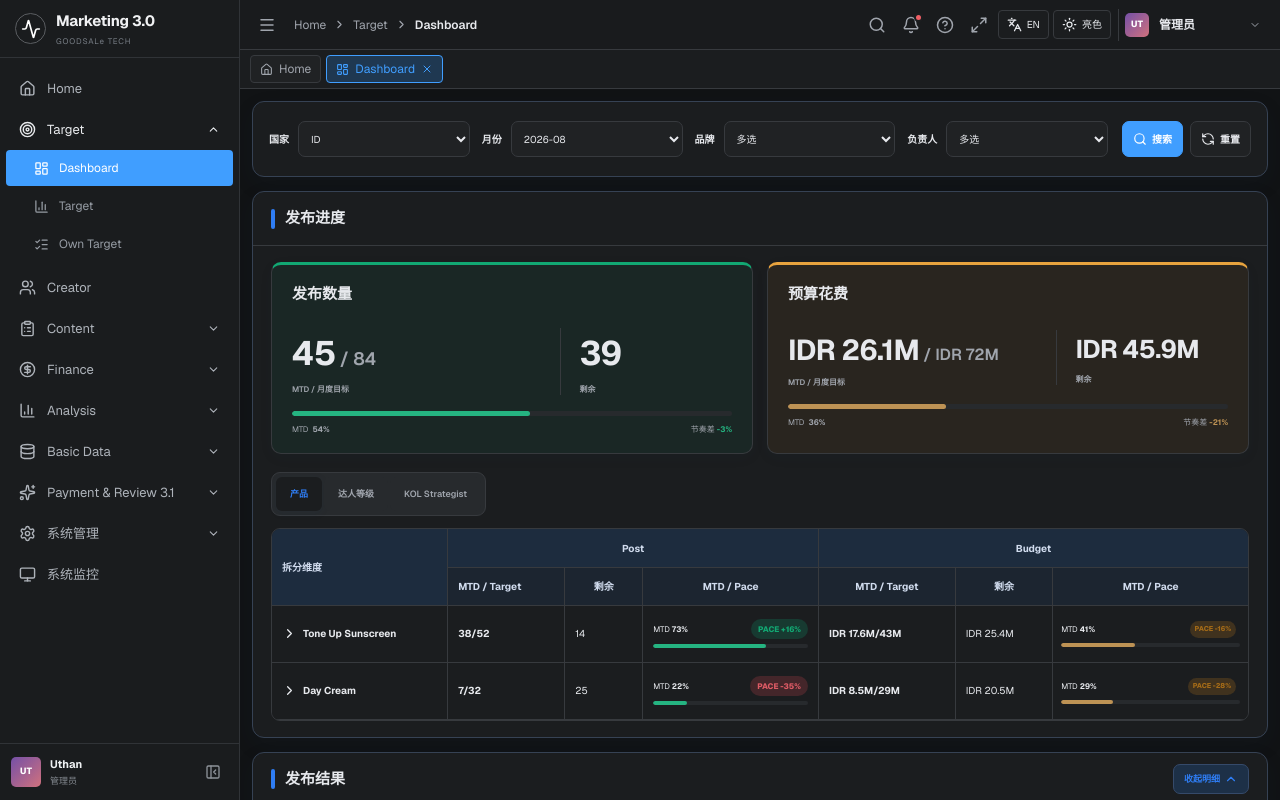
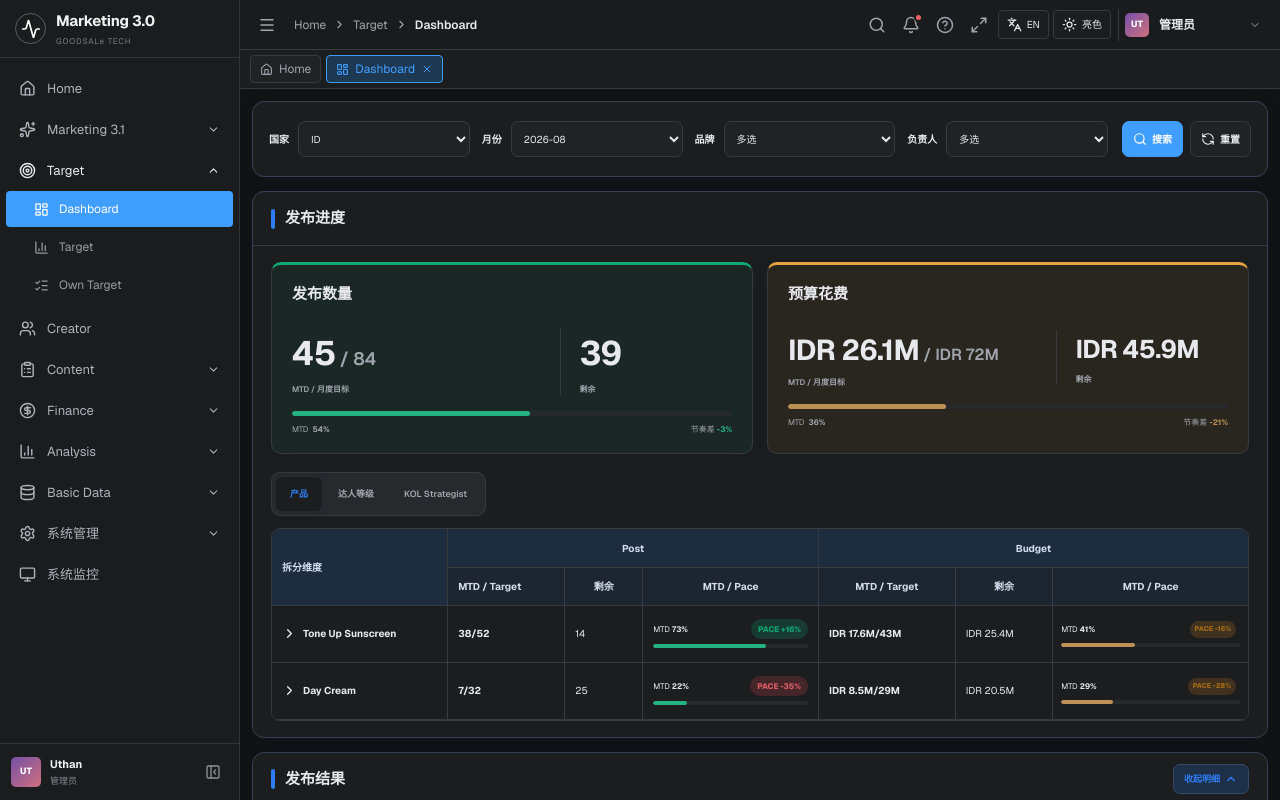
Before and after one commit to yusan531/Uthan_Marketing, a Next.js app: page / in a window 1280 px wide. Shown: the top 800 px of the page. Built offline with nearby package versions, Linux system fonts and the light colour scheme.

Commit message:
Simplify and reposition Marketing 3.1 menu

```diff
--- a/app/marketing-config.ts
+++ b/app/marketing-config.ts
@@ -367,18 +367,18 @@ pageConfigs.payment31 = {
   seed: [{ id: 3001, paymentNo: "PID20260826000031", creatorName: "alkkna", brand: "Glowsicha", owner: "Ajeng Salma Nadhifa Fitriani", qty: 3, unitPrice: 350000, totalPrice: 1050000, expectedPostDate: "2026-09-18", reviewQty: 1, supervisorApproval: "Approved", ceoApproval: "Pending" }],
 };
 pageConfigs.review31a = { key: "review31a", titleZh: "Review3.1-A · 关联明细", titleEn: "Review3.1-A · Linked Detail", descZh: "方案 A：选择 Payment ID + Post No.，单条带出 Post Plan，并保留完整 Payment Post Plan 对照表。", descEn: "Option A: select Payment ID + Post No., auto-fill one plan and retain the full payment plan reference.", filters: review31Filters, fields: reviewBaseFields, columns: review31Columns, actions: ["add", "edit", "export"], seed: review31Seed };
-pageConfigs.review31b = { key: "review31b", titleZh: "Review3.1-B · 计划编辑", titleEn: "Review3.1-B · Plan Editing", descZh: "方案 B：Post Info 与可编辑 Post Plan 明细集中维护，支持新增和复制计划行。", descEn: "Option B: maintain Post Info and editable Post Plan rows together, with add and copy actions.", filters: review31Filters, fields: reviewBaseFields, columns: review31Columns, actions: ["add", "edit", "export"], seed: review31Seed.map(row => ({ ...row, id: 3201 })) };
+pageConfigs.review31b = { key: "review31b", titleZh: "Review3.1", titleEn: "Review3.1", descZh: "方案 B：Post Info 与可编辑 Post Plan 明细集中维护，支持新增和复制计划行。", descEn: "Option B: maintain Post Info and editable Post Plan rows together, with add and copy actions.", filters: review31Filters, fields: reviewBaseFields, columns: review31Columns, actions: ["add", "edit", "export"], seed: review31Seed.map(row => ({ ...row, id: 3201 })) };
 pageConfigs.review31c = { key: "review31c", titleZh: "Review3.1-C · 计划选择", titleEn: "Review3.1-C · Plan Selection", descZh: "方案 C：先填写发布结果，再从 Payment 的 Post Plan 表中选择待关联明细。", descEn: "Option C: enter publishing results first, then select the linked row from Payment Post Plan.", filters: review31Filters, fields: reviewBaseFields, columns: review31Columns, actions: ["add", "edit", "export"], seed: review31Seed.map(row => ({ ...row, id: 3301 })) };
 
 export const menuGroups: { key: string; zh: string; en: string; pages: { key: PageKey; zh: string; en: string }[] }[] = [
   { key: "home", zh: "Home", en: "Home", pages: [{ key: "home", zh: "Home", en: "Home" }] },
+  { key: "versions", zh: "Marketing 3.1", en: "Marketing 3.1", pages: [{ key: "payment31", zh: "Payment3.1", en: "Payment3.1" }, { key: "review31b", zh: "Review3.1", en: "Review3.1" }, { key: "dashboard31", zh: "Dashboard3.1", en: "Dashboard3.1" }] },
   { key: "target", zh: "Target", en: "Target", pages: [{ key: "targetDashboard", zh: "Dashboard", en: "Dashboard" }, { key: "productTarget", zh: "Target", en: "Target" }, { key: "ownTarget", zh: "Own Target", en: "Own Target" }] },
   { key: "creator", zh: "Creator", en: "Creator", pages: [{ key: "creator", zh: "Creator", en: "Creator" }] },
   { key: "content", zh: "Content", en: "Content", pages: [{ key: "reviews", zh: "Reviews", en: "Reviews" }, { key: "reviews11", zh: "Reviews1.1", en: "Reviews1.1" }, { key: "ownMediaReview", zh: "Own Media Review", en: "Own Media Review" }] },
   { key: "finance", zh: "Finance", en: "Finance", pages: [{ key: "payment", zh: "Payment", en: "Payment" }, { key: "payment11", zh: "Payment1.1", en: "Payment1.1" }, { key: "paymentPriceChange", zh: "Payment Change Price", en: "Payment Change Price" }] },
   { key: "analysis", zh: "Analysis", en: "Analysis", pages: [{ key: "paymentAnalytics", zh: "Payment Analytics", en: "Payment Analytics" }, { key: "paymentReview", zh: "Payment and Review Post", en: "Payment and Review Post" }, { key: "yellowBasket", zh: "Yellow Basket Analytics", en: "Yellow Basket Analytics" }, { key: "topRankVideo", zh: "Top Rank Video", en: "Top Rank Video" }, { key: "targetAnalytics", zh: "Target Analytics", en: "Target Analytics" }, { key: "productAnalytics", zh: "Product Analytics", en: "Product Analytics" }, { key: "reviewLevelAnalytics", zh: "Review Level Analytics", en: "Review Level Analytics" }, { key: "videoAnalytics", zh: "Video Analytics", en: "Video Analytics" }, { key: "kolTargetReport", zh: "KOL Target Analytics", en: "KOL Target Analytics" }, { key: "missingPid", zh: "Missing PID", en: "Missing PID" }] },
   { key: "basic", zh: "Basic Data", en: "Basic Data", pages: [{ key: "brandData", zh: "Brand", en: "Brand" }, { key: "productData", zh: "Product", en: "Product" }, { key: "budgetRule", zh: "Budget Rule Config", en: "Budget Rule Config" }] },
-  { key: "versions", zh: "Payment & Review 3.1", en: "Payment & Review 3.1", pages: [{ key: "payment31", zh: "Payment3.1", en: "Payment3.1" }, { key: "review31a", zh: "Review3.1-A · 关联明细", en: "Review3.1-A · Linked" }, { key: "review31b", zh: "Review3.1-B · 计划编辑", en: "Review3.1-B · Edit Plan" }, { key: "review31c", zh: "Review3.1-C · 计划选择", en: "Review3.1-C · Select Plan" }, { key: "dashboard31", zh: "Dashboard3.1", en: "Dashboard3.1" }] },
   { key: "system", zh: "系统管理", en: "System Management", pages: [{ key: "users", zh: "用户管理", en: "Users" }, { key: "roles", zh: "角色管理", en: "Roles" }, { key: "menus", zh: "菜单管理", en: "Menus" }, { key: "notices", zh: "通知公告", en: "Notices" }, { key: "operLogs", zh: "操作日志", en: "Operation Logs" }, { key: "loginLogs", zh: "登录日志", en: "Login Logs" }] },
   { key: "monitor", zh: "系统监控", en: "System Monitor", pages: [{ key: "onlineUsers", zh: "在线用户", en: "Online Users" }] },
 ];
```
